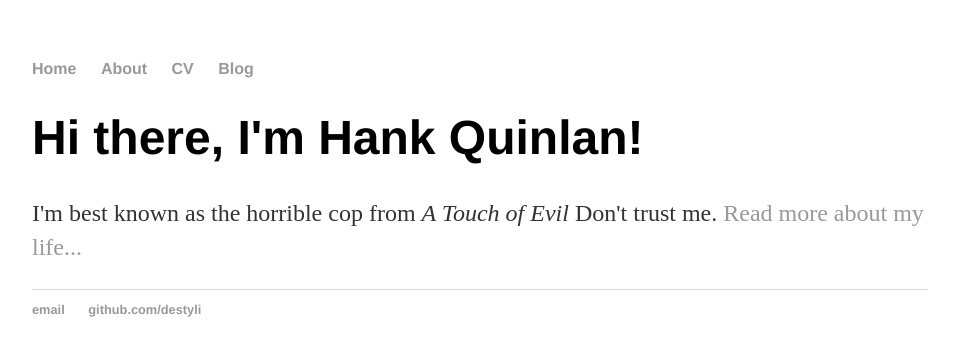
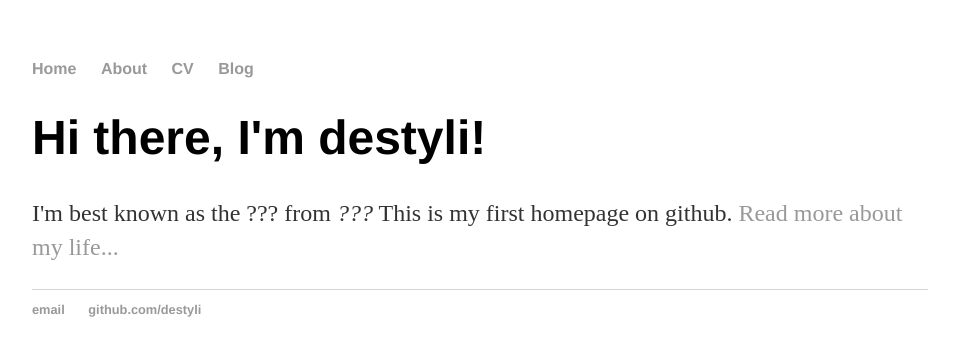
Before and after one commit to destyli/destyli.github.io, a Jekyll site: the page built from index.html, in a window 1280 px wide. Shown: the top 356 px of the page, without its empty margins (160-1115 px from the left). Built offline with Jekyll 4.4.1, drawn with Linux system fonts in a browser that asks for light colours; Markdown is read by kramdown in place of the engine named in the settings.

Commit message:
Update index.html

```diff
--- a/index.html
+++ b/index.html
@@ -1,8 +1,8 @@
 ---
 layout: default
-title: Hank Quinlan, Horrible Cop
+title: DESTYLI, Homepage
 ---
 <div class="blurb">
-	<h1>Hi there, I'm Hank Quinlan!</h1>
-	<p>I'm best known as the horrible cop from <em>A Touch of Evil</em> Don't trust me. <a href="/about">Read more about my life...</a></p>
+	<h1>Hi there, I'm destyli!</h1>
+	<p>I'm best known as the ??? from <em>???</em> This is my first homepage on github. <a href="/about">Read more about my life...</a></p>
 </div><!-- /.blurb -->
```
